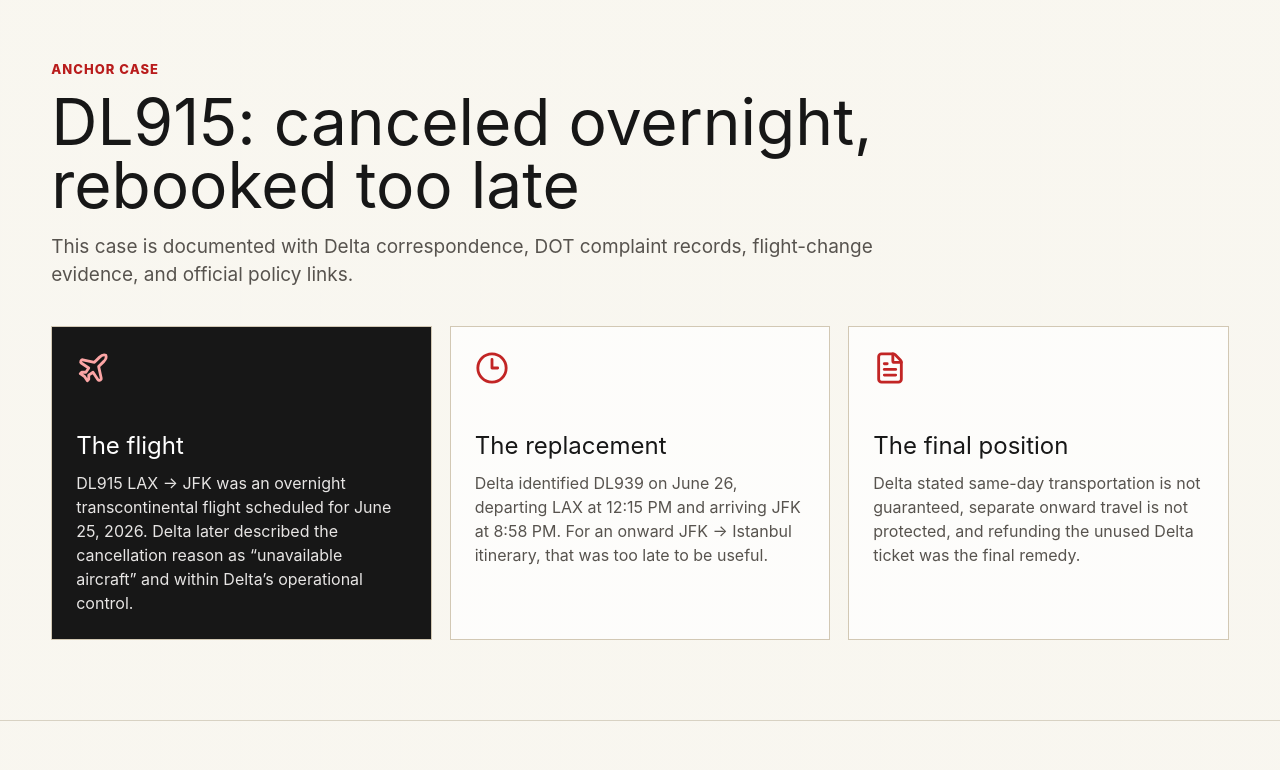
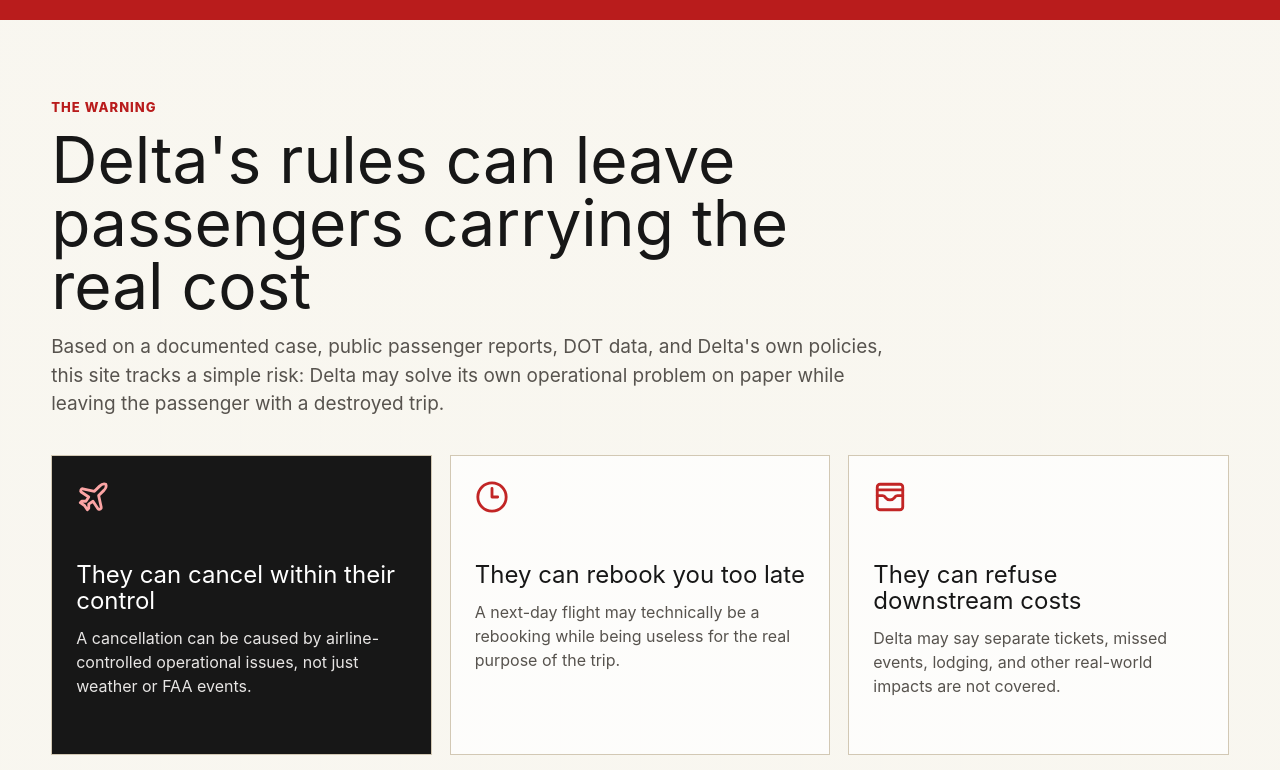
Before and after one commit to bitzuist12/donotflydelta-site, a React (Vite) app: page / in a window 1280 px wide. Shown: the part 930-1700 px from the top of the page. Built offline with nearby package versions, Linux system fonts and the light colour scheme.

Commit message:
Refocus homepage on general Delta cancellation risk

```diff
--- a/src/App.css
+++ b/src/App.css
@@ -222,36 +222,42 @@
   color: #57534e;
 }
 
-.case-grid {
+.case-grid,
+.risk-grid {
   display: grid;
   grid-template-columns: repeat(3, minmax(0, 1fr));
   gap: 18px;
 }
 
 .case-card,
+.risk-card,
 .report-card {
   border: 1px solid #d2c8b4;
   background: rgba(255, 255, 255, 0.72);
 }
 
-.case-card {
+.case-card,
+.risk-card {
   min-height: 300px;
   padding: 24px;
 }
 
-.case-card.strong {
+.case-card.strong,
+.risk-card.strong {
   background: #171717;
   color: white;
 }
 
-.case-card svg {
+.case-card svg,
+.risk-card svg {
   width: 34px;
   height: 34px;
   margin-bottom: 48px;
   color: #c22525;
 }
 
-.case-card.strong svg {
+.case-card.strong svg,
+.risk-card.strong svg {
   color: #fca5a5;
 }
 
@@ -263,13 +269,15 @@
 }
 
 .case-card p,
+.risk-card p,
 .report-card p {
   margin-bottom: 0;
   color: #57534e;
   line-height: 1.5;
 }
 
-.case-card.strong p {
+.case-card.strong p,
+.risk-card.strong p {
   color: #e7e5e4;
 }
 
@@ -443,6 +451,7 @@
   }
 
   .hero-grid,
+  .risk-grid,
   .case-grid,
   .timeline,
   .reliability-grid,
--- a/src/App.tsx
+++ b/src/App.tsx
@@ -9,6 +9,7 @@
   Plane,
   ShieldAlert,
   Siren,
+  WalletCards,
 } from 'lucide-react'
 import './App.css'
 
@@ -32,6 +33,21 @@
   ['June 26, 2026', 'Delta rebooked to DL939 departing 12:15 PM and arriving JFK 8:58 PM.'],
   ['June 26, 2026', 'Turkish Airlines itinerary changed after the JFK plan became unusable.'],
   ['July-August 2026', 'Delta denied reimbursement and later called the matter final.'],
+]
+
+const risks = [
+  {
+    title: 'They can cancel within their control',
+    text: 'A cancellation can be caused by airline-controlled operational issues, not just weather or FAA events.',
+  },
+  {
+    title: 'They can rebook you too late',
+    text: 'A next-day flight may technically be a rebooking while being useless for the real purpose of the trip.',
+  },
+  {
+    title: 'They can refuse downstream costs',
+    text: 'Delta may say separate tickets, missed events, lodging, and other real-world impacts are not covered.',
+  },
 ]
 
 const reports = [
@@ -169,12 +185,12 @@
             <p className="eyebrow">Independent consumer warning</p>
             <h1>Beware Booking Delta</h1>
             <p className="lede">
-              Delta can cancel a flight within its control, rebook you too late, and still say
-              same-day transportation is not guaranteed.
+              A consumer warning about Delta cancellations, next-day rebookings, vague hotel
+              support, and the fine print passengers discover only after their plans are ruined.
             </p>
             <div className="hero-actions">
-              <a className="primary-button" href="#case">
-                Read the DL915 case
+              <a className="primary-button" href="#risk">
+                See the risk
               </a>
               <a className="secondary-button" href="#checklist">
                 Protect your trip
@@ -213,41 +229,57 @@
         </p>
       </section>
 
+      <section id="risk" className="section risk-section">
+        <div className="section-heading">
+          <p className="eyebrow">The warning</p>
+          <h2>Delta's rules can leave passengers carrying the real cost</h2>
+          <p>
+            Based on a documented case, public passenger reports, DOT data, and Delta's own
+            policies, this site tracks a simple risk: Delta may solve its own operational problem on
+            paper while leaving the passenger with a destroyed trip.
+          </p>
+        </div>
+
+        <div className="risk-grid">
+          {risks.map((risk, index) => (
+            <article className={index === 0 ? 'risk-card strong' : 'risk-card'} key={risk.title}>
+              {index === 0 && <Plane aria-hidden="true" />}
+              {index === 1 && <Clock3 aria-hidden="true" />}
+              {index === 2 && <WalletCards aria-hidden="true" />}
+              <h3>{risk.title}</h3>
+              <p>{risk.text}</p>
+            </article>
+          ))}
+        </div>
+      </section>
+
       <section id="case" className="section case-section">
         <div className="section-heading">
-          <p className="eyebrow">Anchor case</p>
-          <h2>DL915: canceled overnight, rebooked too late</h2>
+          <p className="eyebrow">Documented example</p>
+          <h2>One real case: overnight flight, next-day replacement</h2>
           <p>
-            This case is documented with Delta correspondence, DOT complaint records, flight-change
-            evidence, and official policy links.
+            DL915 LAX {'->'} JFK was scheduled as an overnight transcontinental flight. Delta later
+            described the cancellation as “unavailable aircraft” and within Delta's operational
+            control, then identified a next-day replacement that arrived too late for an onward
+            international itinerary.
           </p>
         </div>
 
         <div className="case-grid">
           <article className="case-card strong">
             <Plane aria-hidden="true" />
-            <h3>The flight</h3>
-            <p>
-              DL915 LAX {'->'} JFK was an overnight transcontinental flight scheduled for June 25,
-              2026. Delta later described the cancellation reason as “unavailable aircraft” and
-              within Delta’s operational control.
-            </p>
+            <h3>Original</h3>
+            <p>DL915 LAX {'->'} JFK, overnight departure on June 25, 2026.</p>
           </article>
           <article className="case-card">
             <Clock3 aria-hidden="true" />
-            <h3>The replacement</h3>
-            <p>
-              Delta identified DL939 on June 26, departing LAX at 12:15 PM and arriving JFK at
-              8:58 PM. For an onward JFK {'->'} Istanbul itinerary, that was too late to be useful.
-            </p>
+            <h3>Rebooked</h3>
+            <p>DL939 on June 26, departing 12:15 PM and arriving JFK at 8:58 PM.</p>
           </article>
           <article className="case-card">
             <FileText aria-hidden="true" />
-            <h3>The final position</h3>
-            <p>
-              Delta stated same-day transportation is not guaranteed, separate onward travel is not
-              protected, and refunding the unused Delta ticket was the final remedy.
-            </p>
+            <h3>Delta's answer</h3>
+            <p>Same-day transportation not guaranteed; separate onward travel not protected.</p>
           </article>
         </div>
       </section>
```
